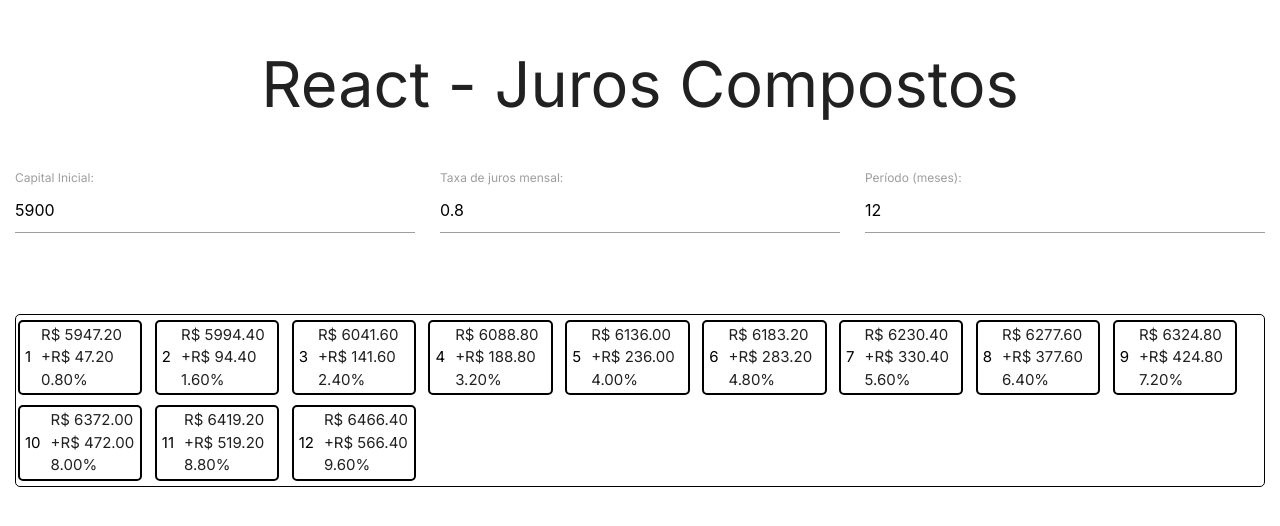
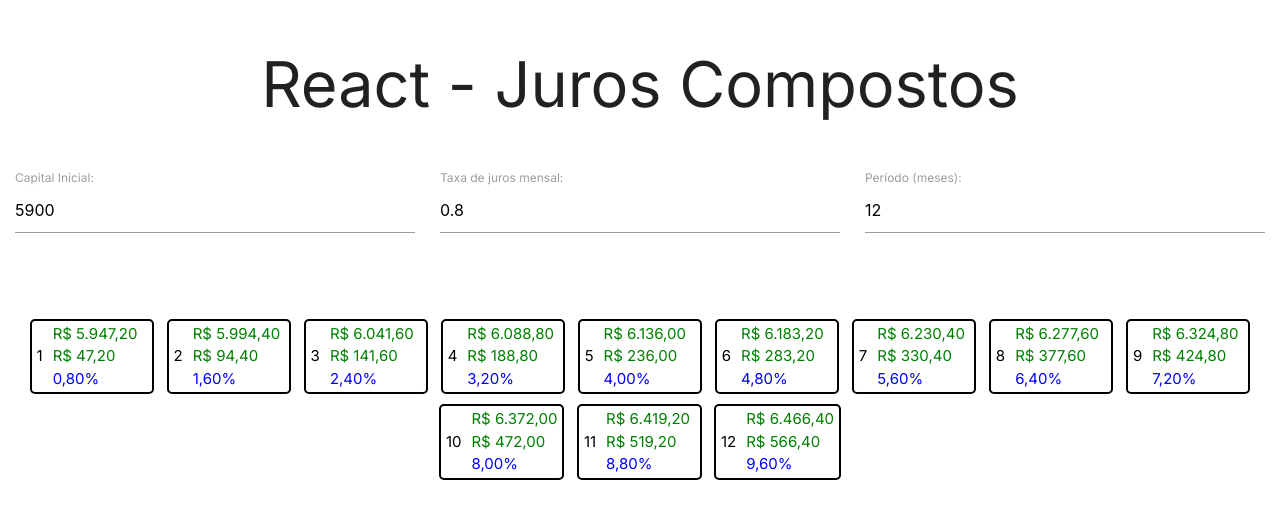
Before and after one commit to WallisonStorck/ReactJurosCompostos-IGTI, a React (Create React App) app: page / in a window 1280 px wide. Shown: the top 526 px of the page. Built offline with nearby package versions, Linux system fonts and the light colour scheme.

Commit message:
Adjusts in css and formatters

```diff
--- a/src/App.js
+++ b/src/App.js
@@ -79,9 +79,9 @@ export default function App() {
 
       const objectInstallment = {
         id: i,
-        accumulatedAmount: accumulatedAmount.toFixed(2),
-        installment: currentInstallment.toFixed(2),
-        rate: currentRate.toFixed(2),
+        accumulatedAmount,
+        installment: currentInstallment,
+        rate: currentRate,
       };
 
       arrayInstallment.push(objectInstallment);
--- a/src/components/Installment.js
+++ b/src/components/Installment.js
@@ -1,4 +1,5 @@
 import React from "react";
+import { formatNumber, formatPercentage } from "./helpers/Formatters";
 import css from "./Installment.module.css";
 
 export default function Installment({
@@ -11,9 +12,23 @@ export default function Installment({
     <div className={css.box}>
       <span className={css.number}>{id}</span>
       <div className={css.information}>
-        <span>{`R$ ${accumulatedAmount}`}</span>
-        <span>{`+R$ ${installment}`}</span>
-        <span>{`${rate}%`}</span>
+        <span
+          className={installment >= 0 ? css.positiveNumber : css.negativeNumber}
+        >
+          {formatNumber(accumulatedAmount)}
+        </span>
+        <span
+          className={installment >= 0 ? css.positiveNumber : css.negativeNumber}
+        >
+          {formatNumber(installment)}
+        </span>
+        <span
+          className={
+            installment >= 0 ? css.positivePercent : css.negativePercent
+          }
+        >
+          {formatPercentage(rate)}
+        </span>
       </div>
     </div>
   );
--- a/src/components/Installment.module.css
+++ b/src/components/Installment.module.css
@@ -1,5 +1,5 @@
 .box {
-  width: 10%;
+  min-width: 10%;
   padding: 2px 5px;
   margin: 5px 0px;
   border: 2px solid black;
@@ -18,3 +18,19 @@
   display: flex;
   flex-direction: column;
 }
+
+.positiveNumber {
+  color: green;
+}
+
+.negativeNumber {
+  color: red;
+}
+
+.positivePercent {
+  color: blue;
+}
+
+.negativePercent {
+  color: red;
+}
--- a/src/components/Installments.module.css
+++ b/src/components/Installments.module.css
@@ -3,8 +3,8 @@
 
   display: flex;
   flex-wrap: wrap; /* Quebra a linha */
+  justify-content: center;
   gap: 1%;
 
-  border: 1px solid black;
-  border-radius: 5px;
+  /* border: 1px solid black; */
 }
--- a/src/components/Warning.module.css
+++ b/src/components/Warning.module.css
@@ -1,6 +1,7 @@
 .text {
   /* height: 35px; */
   display: inline-block;
+  /* justify-content: space-between; */
   /* padding: 15px 1px; */
 
   color: red;
--- /dev/null
+++ b/src/components/helpers/Formatters.js
@@ -0,0 +1,16 @@
+const formatNumbers = new Intl.NumberFormat("pt-BR", {
+  style: "currency",
+  currency: "BRL",
+  minimumFractionDigits: 2,
+  maximumFractionDigits: 2,
+});
+
+function formatNumber(value) {
+  return formatNumbers.format(value);
+}
+
+function formatPercentage(value) {
+  return `${value.toFixed(2).replace(".", ",")}%`;
+}
+
+export { formatNumber, formatPercentage };
```
